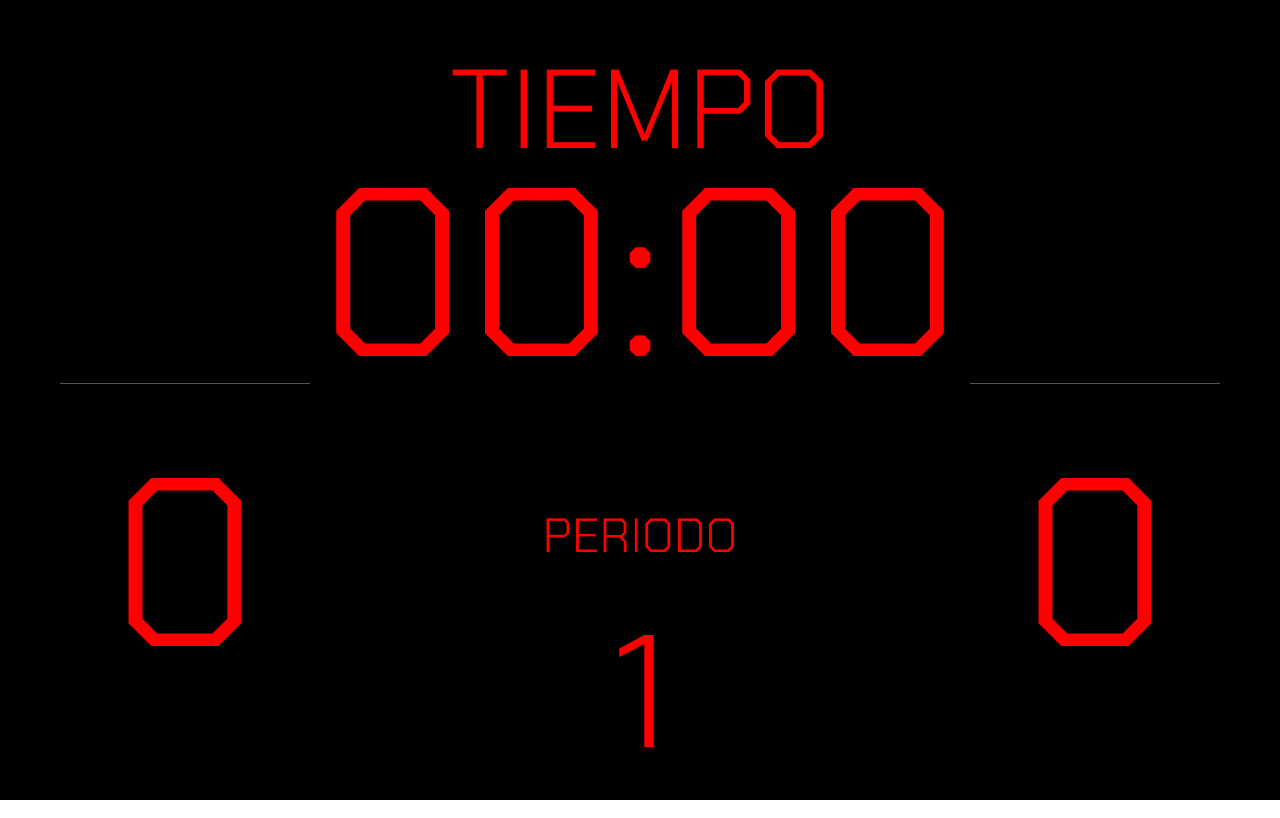
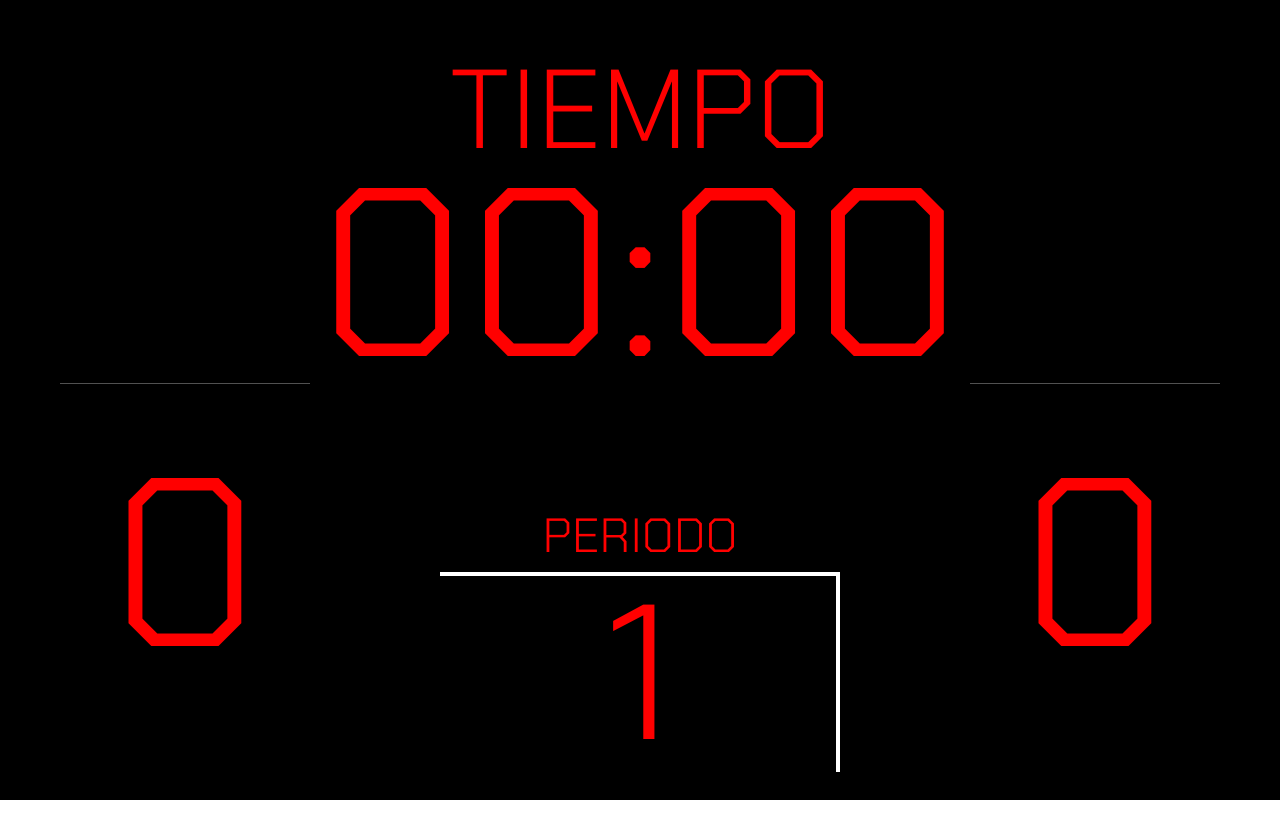
Before and after one commit to clef02/tablero, an Angular app: page / in a window 1280 px wide. Built offline with nearby package versions, Linux system fonts and the light colour scheme.

Commit message:
terminado

```diff
--- a/src/app/vista/home/home.component.css
+++ b/src/app/vista/home/home.component.css
@@ -55,7 +55,27 @@
 }
 .text1{
     color: red;
-    font-size: 10rem;
+    font-size: 12rem;
+    background-color: black;
+    display: flex;
+    align-items: center;
+    justify-content: center;
+    width: 400px;
+    height: 200px;
+    border-top: 4px solid white ;
+    border-right: 4px solid white ;
+}
+.text2{
+    color: rgb(255, 247, 10);
+    font-size: 14rem;
+    background-color: black;
+    display: flex;
+    align-items: center;
+    justify-content: center;
+    width: 400px;
+    height: 200px;
+    border-top: 4px solid white ;
+    border-right: 4px solid white ;
 }
 .wave-group {
     position: relative;
```
